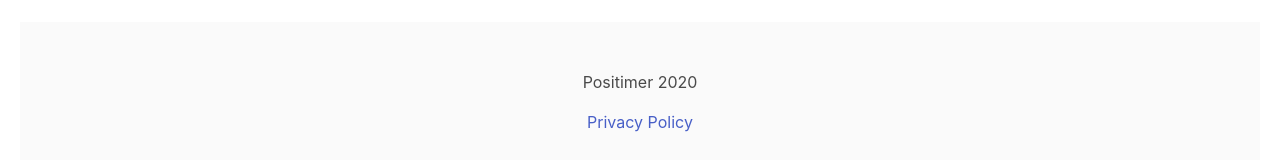
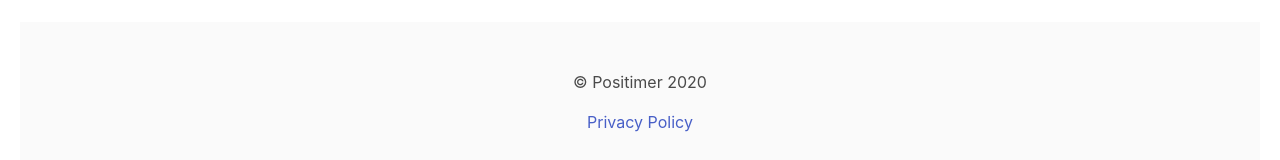
Before and after one commit to thenora/positimer, a React (Create React App) app: page /privacy in a window 1280 px wide. Shown: the part 1112-1272 px from the top of the page. Built offline with nearby package versions, Linux system fonts and the light colour scheme; no server answers; what moment-duration-format would draw is missing.

Commit message:
small tweak to footer & notfound

```diff
--- a/src/components/Footer.jsx
+++ b/src/components/Footer.jsx
@@ -4,7 +4,7 @@ export default function Footer() {
   return (
     <footer className="footer">
       <div className="content has-text-centered">
-        <p>Positimer 2020</p>
+        <p>© Positimer 2020</p>
         <p>
           <a href="/privacy">
             Privacy Policy
--- a/src/components/Notfound.jsx
+++ b/src/components/Notfound.jsx
@@ -1,5 +1,11 @@
-import React from 'react'
+import React from "react";
 
-const Notfound = () => <h1>Not found</h1>
-// TODO set timer to 4:04 Add Message to Not Found
-export default Notfound
+const Notfound = () => (
+  <div className="container">
+    <div className="section">
+    <h1>Not Found</h1>
+    <p className="clock">04:04</p>
+    </div>
+  </div>
+);
+export default Notfound;
```
